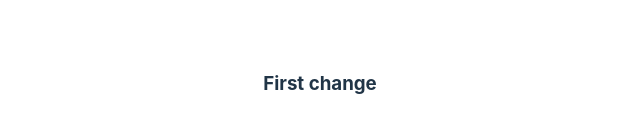
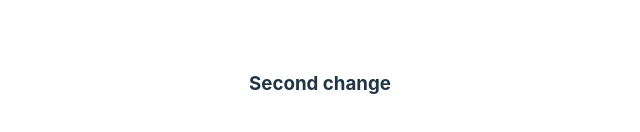
Before and after one commit to Vaishakhp2001/GithubActionsTest, a React (Vite) app in the folder my-react-app/: page / in a window 1280 px wide. Shown: the part 316-448 px from the top of the page, without its empty margins (320-960 px from the left). Built offline with nearby package versions, Linux system fonts and the light colour scheme.

Commit message:
Update App.jsx

```diff
--- a/my-react-app/src/App.jsx
+++ b/my-react-app/src/App.jsx
@@ -8,7 +8,8 @@ function App() {
 
   return (
     <>
-      <h3>First change</h3>
+      <h3>Second change</h3>
+
     </>
   )
 }
```
